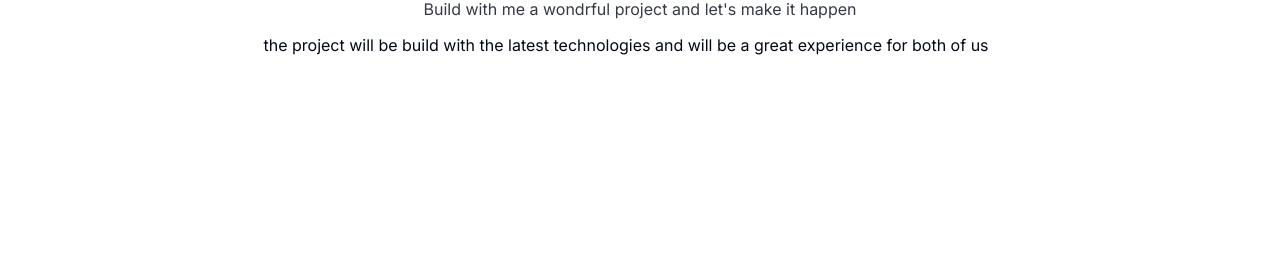
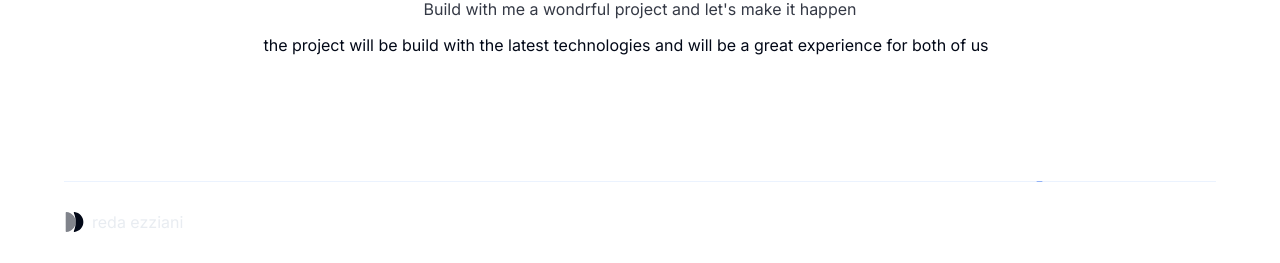
Before and after one commit to redaezziani/my-portfolio, a Next.js app: page / in a window 1280 px wide. Shown: the part 1477-1740 px from the top of the page. Before the commit the page ends 1566 px from the top, so only its background shows below. Built offline with nearby package versions, Linux system fonts and the light colour scheme.

Commit message:
Add move animation to the .move class in globals.css

```diff
--- a/src/app/globals.css
+++ b/src/app/globals.css
@@ -59,3 +59,16 @@
       @apply bg-background text-foreground;
     }
   }
+  @layer components {
+    .move {
+      animation: move 4s infinite forwards;
+    }
+  }
+  @keyframes move {
+    0% {
+      left: 0;
+    }
+    100% {
+      left: 100%;
+    }
+  }
--- a/src/app/page.tsx
+++ b/src/app/page.tsx
@@ -1,4 +1,5 @@
 import About from "@/components/ui/home/about";
+import Footer from "@/components/ui/home/footer";
 import Header from "@/components/ui/home/header";
 import Hero from "@/components/ui/home/hero";
 import Projects from "@/components/ui/home/projects";
@@ -15,6 +16,7 @@ const  HomePage= () => {
      <Hero />
      <About />
      <Projects />
+     <Footer />
     </main>
   );
 }
--- /dev/null
+++ b/src/components/ui/home/footer.tsx
@@ -0,0 +1,43 @@
+'use client'
+import { useTheme } from "next-themes"
+import { Ro4Logo } from "./Icons"
+
+const Footer = () => {
+    const { theme } = useTheme()
+  return (
+    <footer
+    className=' max-w-6xl w-full px-3 md:p-0 mx-auto mt-0 mb-8 sm:mt-20 flex flex-auto sm:flex-1 flex-col  gap-4 h-auto sm:h-[37.5rem]'
+    >
+        <div
+        style={{
+            background: theme==='dark' ? 'radial-gradient(circle, rgba(255,255,255,0.1) 0%, rgba(255,255,255,0.1) 100%)' : 'radial-gradient(circle, rgba(59,130,246,0.1) 20%, rgba(59,130,246,0.1) 100%)'
+        }}
+        className=' h-[0.05rem] relative overflow-hidden  w-full '
+        >
+            <span
+            className={` move  rotate-45  h-1 w-1/4 absolute top-0 left-0 ${theme==='dark' ? 'bg-white/45' : 'bg-blue-600/45'}`}
+            >
+
+            </span>
+        </div>
+        <section className=" w-full mt-3 grid grid-cols-1 md:grid-cols-3 gap-4">
+            <div className="w-full col-span-1 flex justify-start items-start gap-2">
+                <div
+                className=" w-full flex justify-start items-center gap-2"
+                >
+                    <Ro4Logo
+                    className=" w-5 h-5"
+                    />
+                    <span
+                    className=' text-slate-300/45  '
+                    >
+                        reda ezziani
+                    </span>
+                </div>
+            </div>
+        </section>
+    </footer>
+  )
+}
+
+export default Footer
```
Also changed, not shown: src/components/ui/home/theme-switch.tsx (+0 -9 lines).
